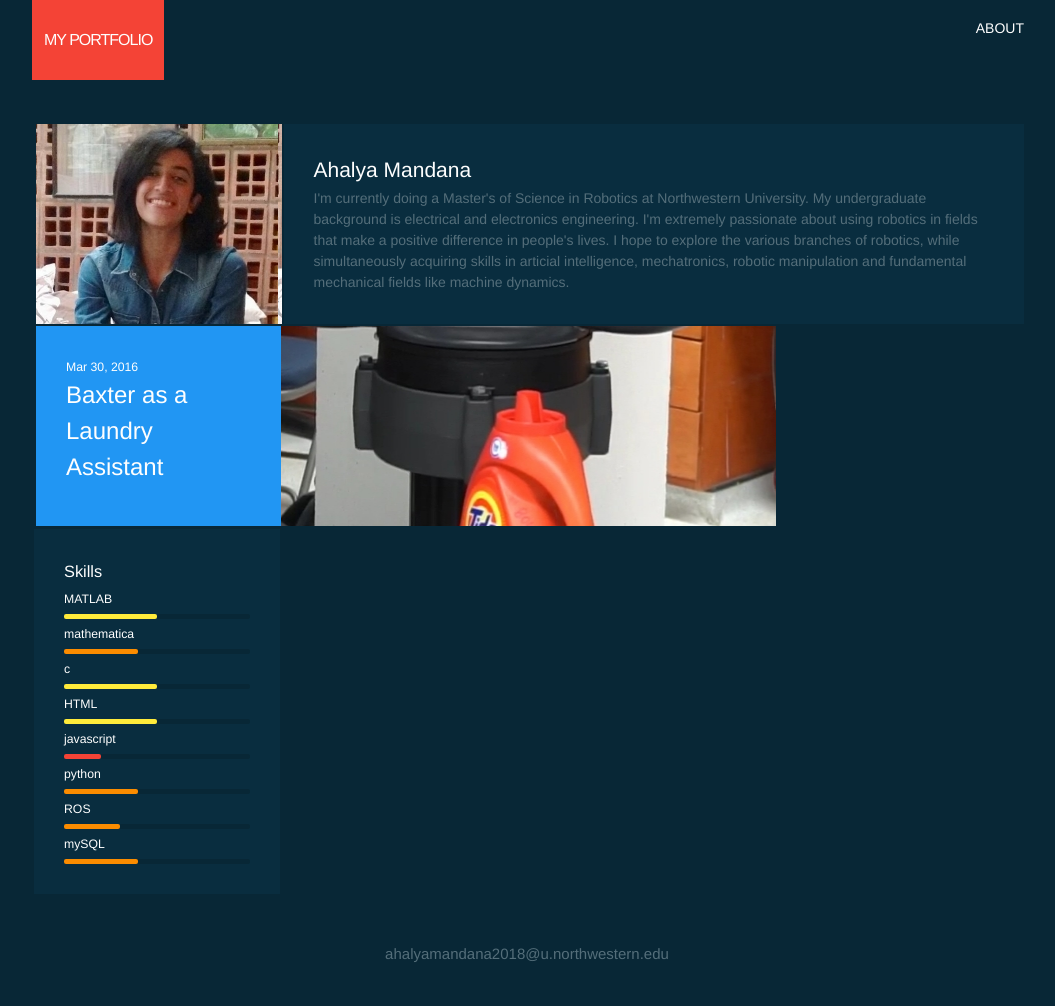
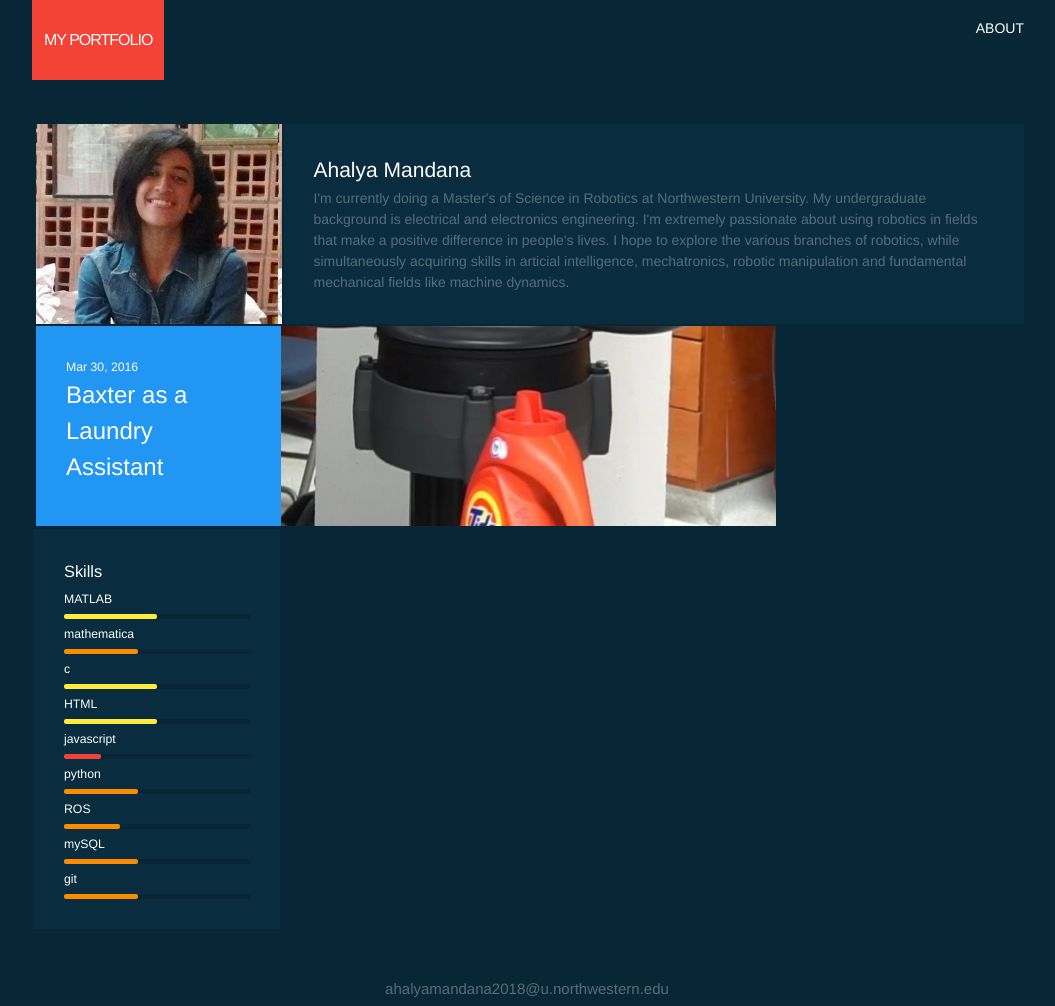
Before and after one commit to am2512/am2512.github.io, a Jekyll site: the page built from index.html, in a window 1280 px wide. Shown: the whole page, without its empty margins (112-1167 px from the left). Built offline with Jekyll 4.4.1, drawn with Linux system fonts in a browser that asks for light colours; before the commit the page ends 971 px from its top, so only the background shows below that.

Commit message:
Updating skills

```diff
--- a/_data/skills.yml
+++ b/_data/skills.yml
@@ -23,3 +23,6 @@
 -   id: mySQL
     descr: mySQL
     xp: 4
+-   id: git
+    descr: git
+    xp: 4
```
